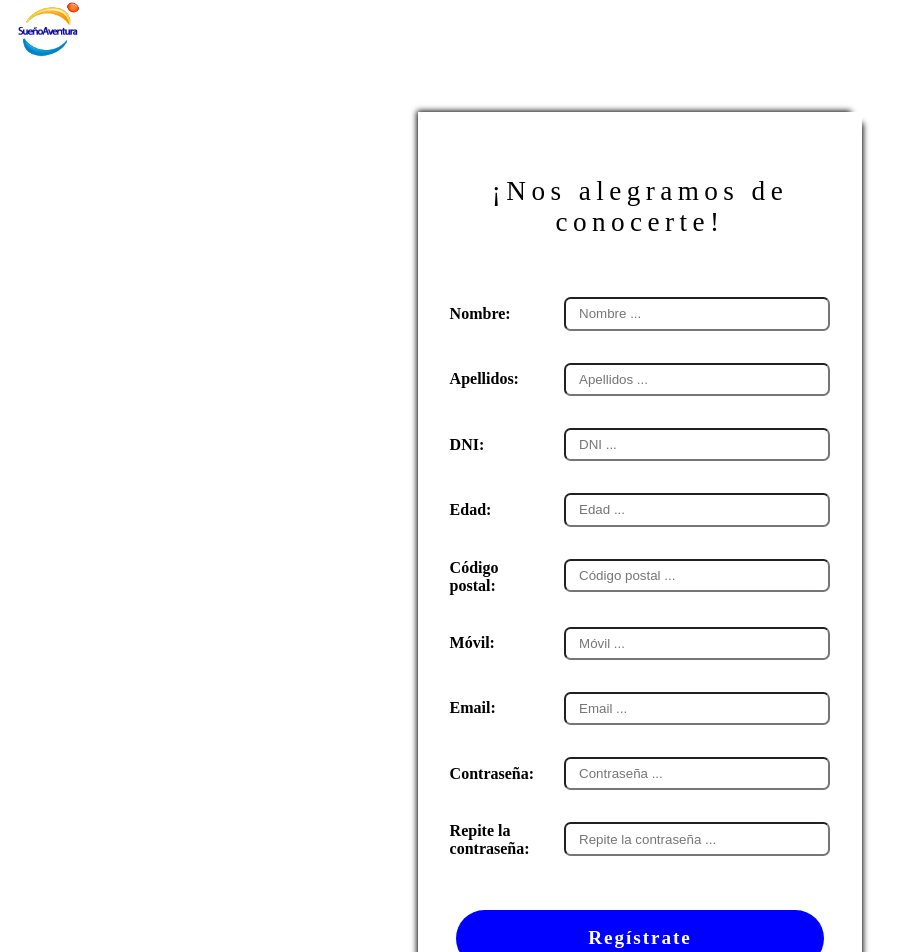
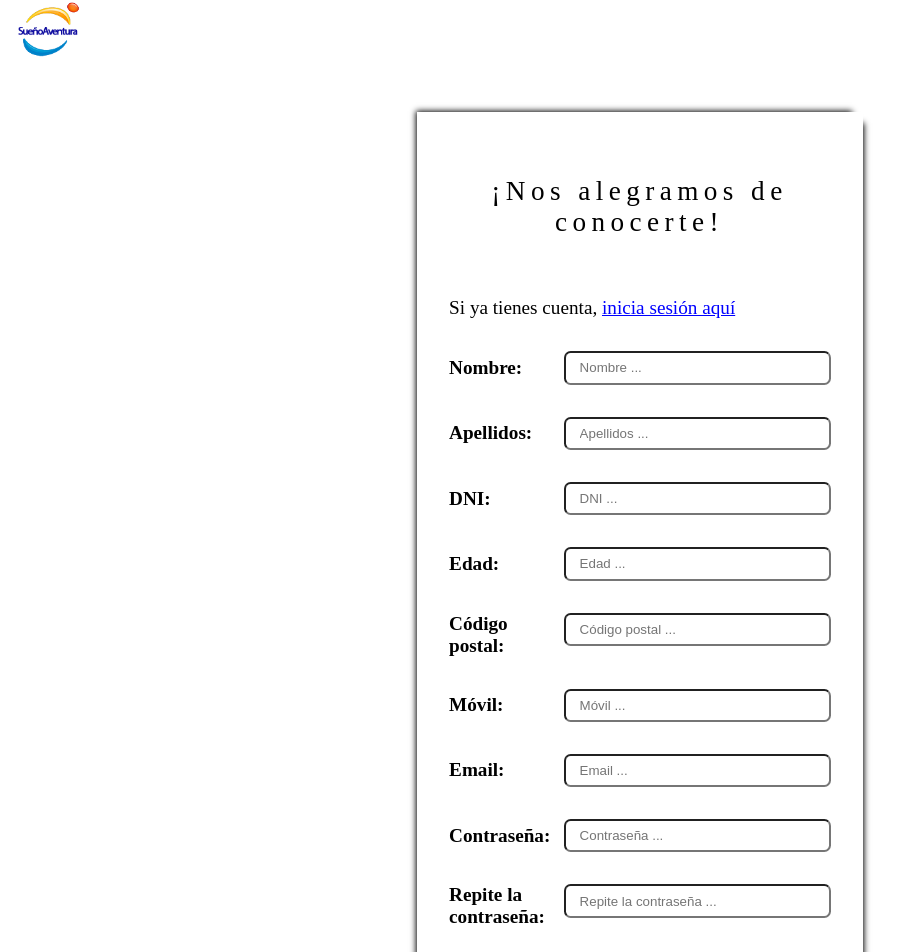
Before and after one commit to hmateu/frontendFinalProjectReact, a React (Vite) app: page /register in a window 1280 px wide. Shown: the top 952 px of the page, without its empty margins (0-914 px from the left). Built offline with nearby package versions, Linux system fonts and the light colour scheme.

Commit message:
feat: Adds a link between login and register pages

```diff
--- a/src/App.css
+++ b/src/App.css
@@ -51,6 +51,16 @@
   width: 6em;
 }
 
+.link {
+  color: var(--blue);
+  text-decoration: underline;
+  cursor: pointer;
+}
+
+.link:hover {
+  color: var(--darkblue);
+}
+
 /* Laptop Query */
 @media screen and (min-width:1200px) {
   .pageStyle {
@@ -61,6 +71,7 @@
     width: 14em;
   }
 
+  /* Forms */
   .formStyle {
     box-shadow: .375em .375em .375em -.313em,
       -.375em -.375em .375em -.313em;
@@ -70,4 +81,9 @@
     margin-top: 2em;
     margin-bottom: 3em;
   }
+
+  .askAccount,
+  .textForm {
+    font-size: 1.2em;
+  }
 }
--- a/src/pages/Login/Login.jsx
+++ b/src/pages/Login/Login.jsx
@@ -2,13 +2,19 @@ import React from "react";
 import { InputField } from "../../common/inputField/inputField";
 import { FormBtn } from "../../common/FormBtn/FormBtn";
 
+import { useNavigate } from "react-router-dom";
+
 export const Login = () => {
+    const navigate = useNavigate();
+
     return (
         <div className="pageStyle">
-
             <div className="formStyle">
                 <div className="viewTitle">
                     ¡Te damos la bienvenida!
+                </div>
+                <div className="askAccount">
+                    Si aún no tienes cuenta, <span className="link" onClick={() => navigate('/register')}>regístrate aquí</span>
                 </div>
                 <div className="dataForm">
                     <div className="textForm">
--- a/src/pages/Register/Register.jsx
+++ b/src/pages/Register/Register.jsx
@@ -1,13 +1,19 @@
 import React from "react";
 import { InputField } from "../../common/inputField/inputField";
 import { FormBtn } from "../../common/FormBtn/FormBtn";
+import { useNavigate } from "react-router-dom";
 
 export const Register = () => {
+    const navigate = useNavigate();
+
     return (
         <div className="pageStyle">
             <div className="formStyle">
                 <div className="viewTitle">
                     ¡Nos alegramos de conocerte!
+                </div>
+                <div className="askAccount">
+                    Si ya tienes cuenta, <span className="link" onClick={() => navigate('/login')}>inicia sesión aquí</span>
                 </div>
                 <div className="dataForm">
                     <div className="textForm">
@@ -109,7 +115,7 @@ export const Register = () => {
                     />
                 </div>
                 <FormBtn
-                    name={"Regístrate"}
+                    name={"Registrarme"}
                     pathClick={() => { }}
                 />
             </div>
```
